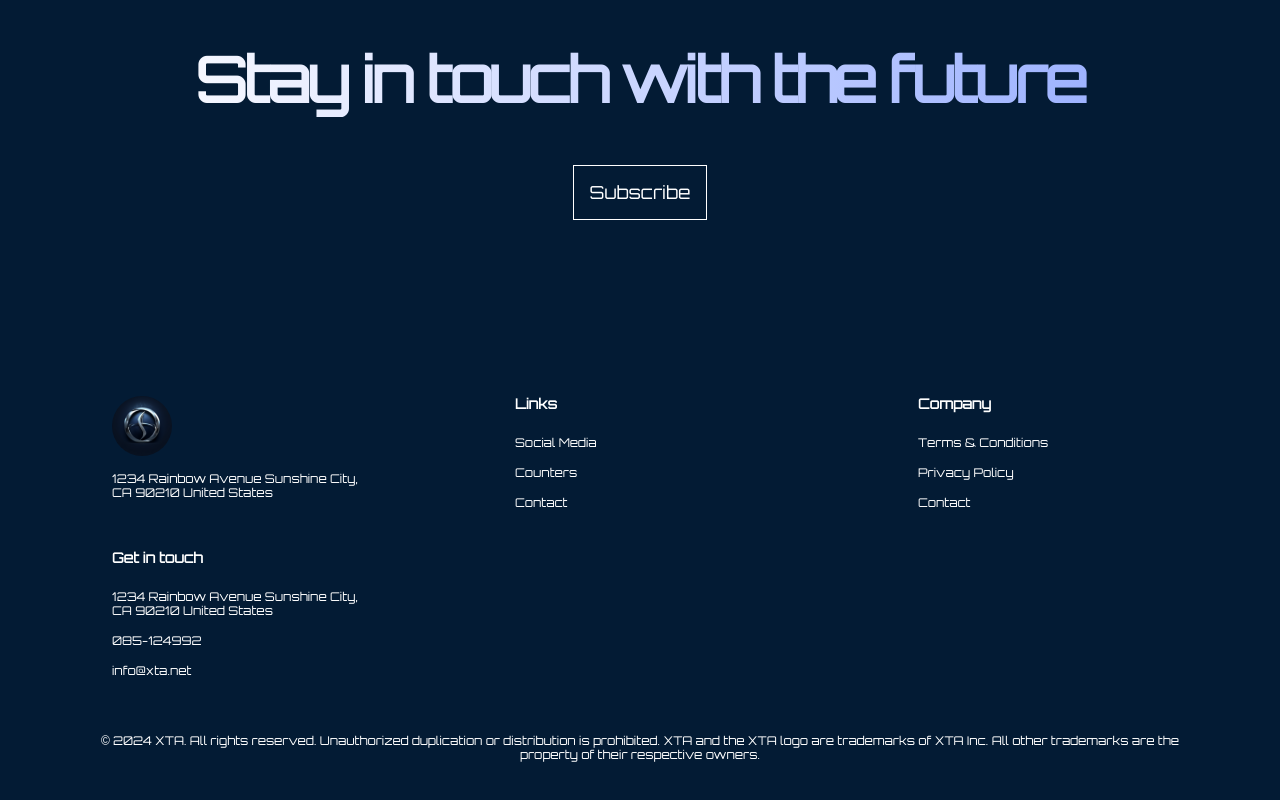
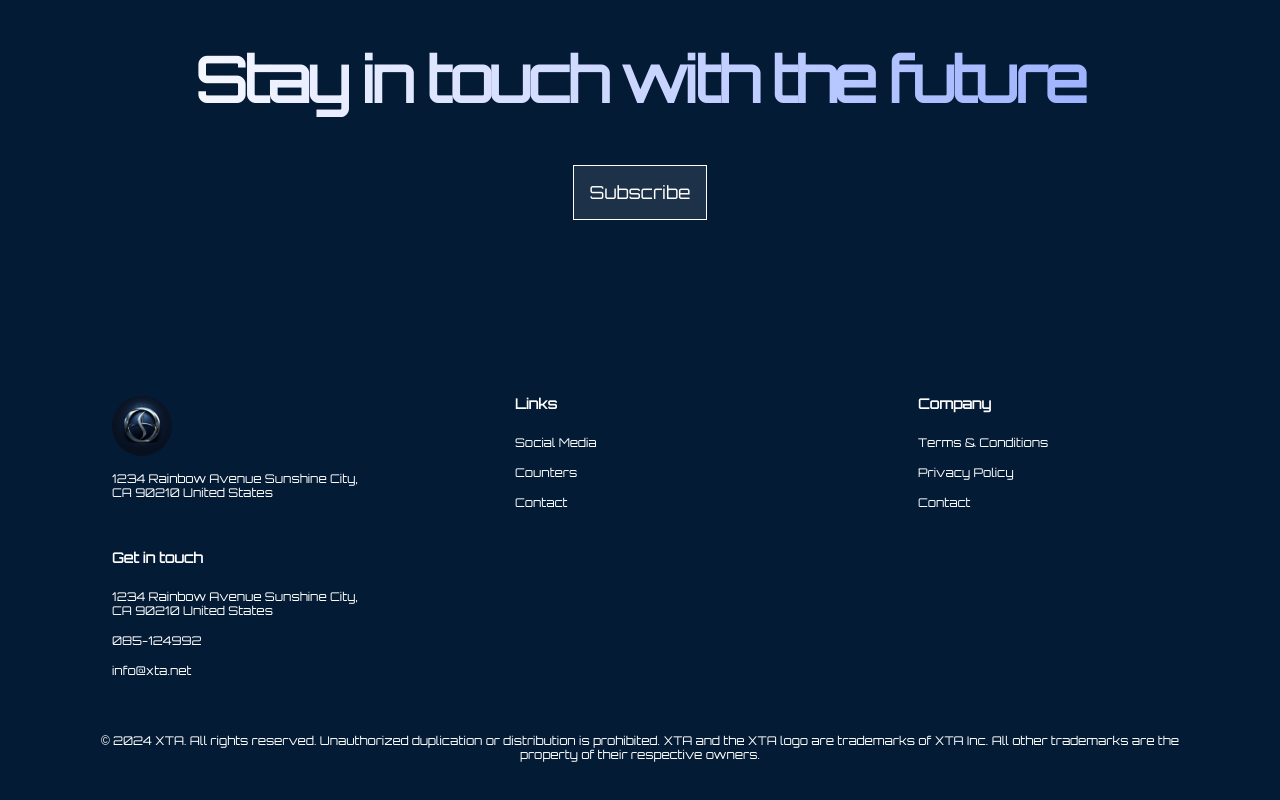
Before and after one commit to CullsGit/DealCars, a React (Create React App) app in the folder client/: page / in a window 1280 px wide. Shown: the part 7664-8464 px from the top of the page. Built offline with nearby package versions, Linux system fonts and the light colour scheme.

Commit message:
add subscribe button animation styling

```diff
--- a/client/src/components/iconBox/iconBox.css
+++ b/client/src/components/iconBox/iconBox.css
@@ -38,4 +38,7 @@
   .dealcars__boxes-box h3 {
     font-size: 18px;
   }
+  .dealcars__boxes-box img {
+    width: 6rem;
+  }
 }
--- a/client/src/containers/footer/footer.css
+++ b/client/src/containers/footer/footer.css
@@ -34,6 +34,31 @@
 
   margin-bottom: 10rem;
   cursor: pointer;
+}
+.dealcars__footer-btn {
+  color: #fff;
+  transition: all 0.5s;
+  position: relative;
+}
+.dealcars__footer-btn::before {
+  content: "";
+  position: absolute;
+  top: 0;
+  left: 0;
+  width: 100%;
+  height: 100%;
+  z-index: 1;
+  background-color: rgba(255, 255, 255, 0.1);
+  transition: all 0.3s;
+}
+.dealcars__footer-btn:hover::before {
+  opacity: 0;
+  transform: scale(0.5, 0.5);
+}
+
+.dealcars__footer-btn:hover::after {
+  opacity: 1;
+  transform: scale(1, 1);
 }
 
 .dealcars__footer-btn p {
```
